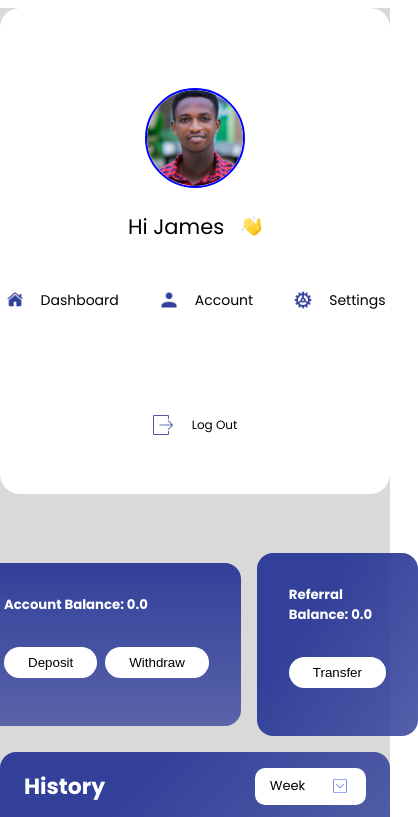
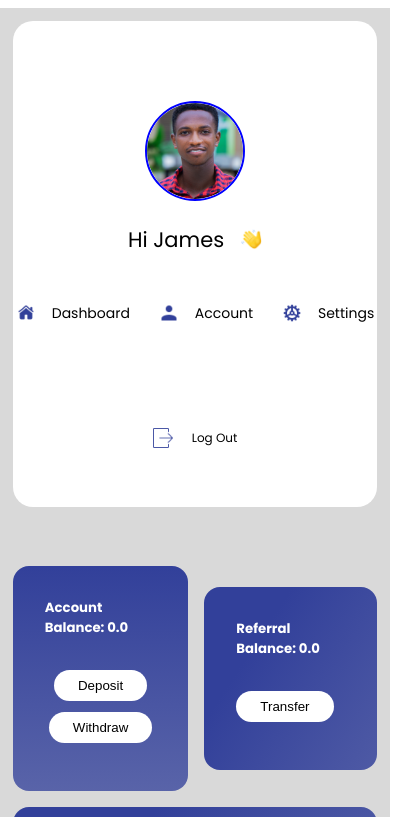
Before and after one commit to princexXXx10/Dashboard, a plain HTML site: page index.html in a window 390 px wide. Shown: the top 817 px of the page, 418 px wide, since content can reach past the window. Drawn offline with Linux system fonts and the light colour scheme.

Commit message:
Mobile Update

```diff
--- a/style.css
+++ b/style.css
@@ -214,7 +214,7 @@ button {
 @media only screen and (max-width: 767px) {
   .dashboard__content {
     flex-direction: column;
-    padding: 0;
+    padding: 0.8rem;
   }
   .dashboard__content--left,
   .dashboard__content--right {
@@ -224,7 +224,7 @@ button {
   .i {
     display: flex;
     flex-direction: row;
-    gap: 2.5rem;
+    gap: 1.8rem;
     padding-top: 3rem;
   }
   .dashboard__right--one {
@@ -240,8 +240,10 @@ button {
   }
   .dashboard__one--one div {
     display: flex;
-    gap: 0.5rem;
-    align-items: center;
+    flex-direction: column;
+    justify-content: left;
+    gap: 0.7rem;
+
     padding: 1rem 0;
   }
 }
```
